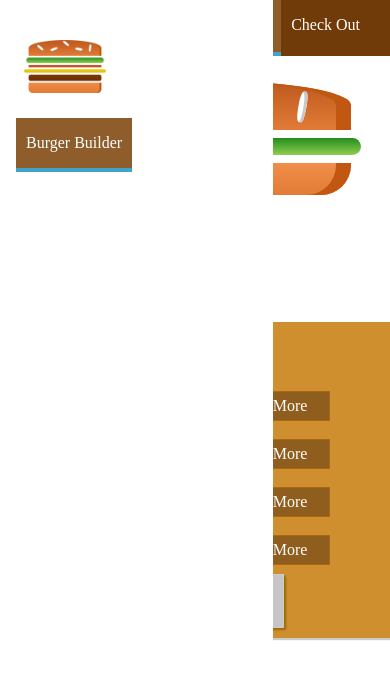
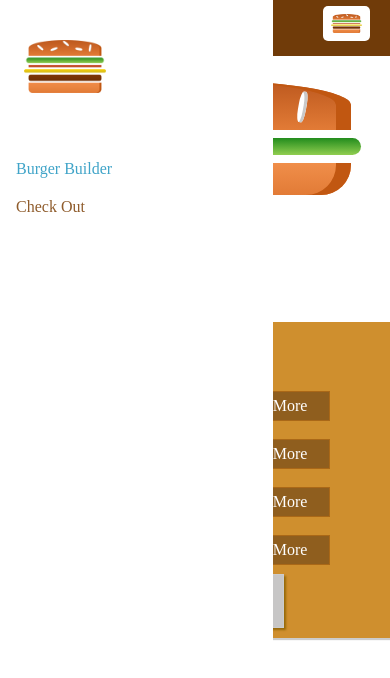
Before and after one commit to naman3112/Burger-ordering, a React (Create React App) app: page / in a window 390 px wide. Shown: the top 678 px of the page. Built offline with nearby package versions, Linux system fonts and the light colour scheme; a web font is replaced by a local one.

Commit message:
added responsive design

```diff
--- a/src/components/Navigation/NavigationItems/NavigationItem/NavigationItem.module.css
+++ b/src/components/Navigation/NavigationItems/NavigationItem/NavigationItem.module.css
@@ -1,8 +1,35 @@
+
+
+.NavigationItem{
+    margin: 10px 0;
+    box-sizing : border-box;
+    display: block;
+    width: 100%;
+    align-items: center;
+
+}
+
+.NavigationItem a{
+    color: #8f5c2c;
+    text-decoration : none;
+    width: 100%;
+    box-sizing: border-box;
+    display: block;
+}
+.NavigationItem a:hover,
+.NavigationItem a:active,
+.NavigationItem a.active{
+    color:  #40a4c8;
+}
+
+@media(min-width: 500px){
+
+
 .NavigationItem{
     margin: 0;
-    box-sizing : border-box;
     display: flex;
     height: 100%;
+    width: auto;
     align-items: center;
 
 }
@@ -13,8 +40,7 @@
     height: 100%;
     padding: 16px 10px;
     border-bottom: 4px solid transparent;
-    box-sizing: border-box;
-    display: block;
+
 }
 .NavigationItem a:hover,
 .NavigationItem a:active,
@@ -23,3 +49,5 @@
     border-bottom: 4px solid #40a4c8;
     color: white;
 }
+
+}
--- a/src/components/Navigation/NavigationItems/NavigationItems.module.css
+++ b/src/components/Navigation/NavigationItems/NavigationItems.module.css
@@ -3,6 +3,12 @@
     padding : 0;
     list-style: none;
     display: flex;
+    flex-flow: column;
     align-items:center;
     height: 100%;
 }
+@media (min-width: 500px){
+    .NavigationItems{
+        flex-flow: row;
+    }
+}
--- a/src/components/Navigation/SideDrawer/SideDrawer.module.css
+++ b/src/components/Navigation/SideDrawer/SideDrawer.module.css
@@ -25,5 +25,6 @@
 
 }
 .Logo{
-    height: 11%
+    height: 11%;
+    margin-bottom: 32px;
 }
--- a/src/components/Navigation/Toolbar/Toolbar.js
+++ b/src/components/Navigation/Toolbar/Toolbar.js
@@ -9,7 +9,7 @@
              <Logo/>
         </div>
 
-        <nav>
+        <nav className={classes.DesktopOnly}>
             <NavigationItems/>
         </nav>
     </header>
--- a/src/components/Navigation/Toolbar/Toolbar.module.css
+++ b/src/components/Navigation/Toolbar/Toolbar.module.css
@@ -20,3 +20,8 @@
 .Logo{
   height: 80%;
 }
+@media(max-width: 499px){
+    .DesktopOnly{
+        display: none;
+    }
+}
```
Also changed, not shown: 1 other file (tests, documents, lock files or other folders).
